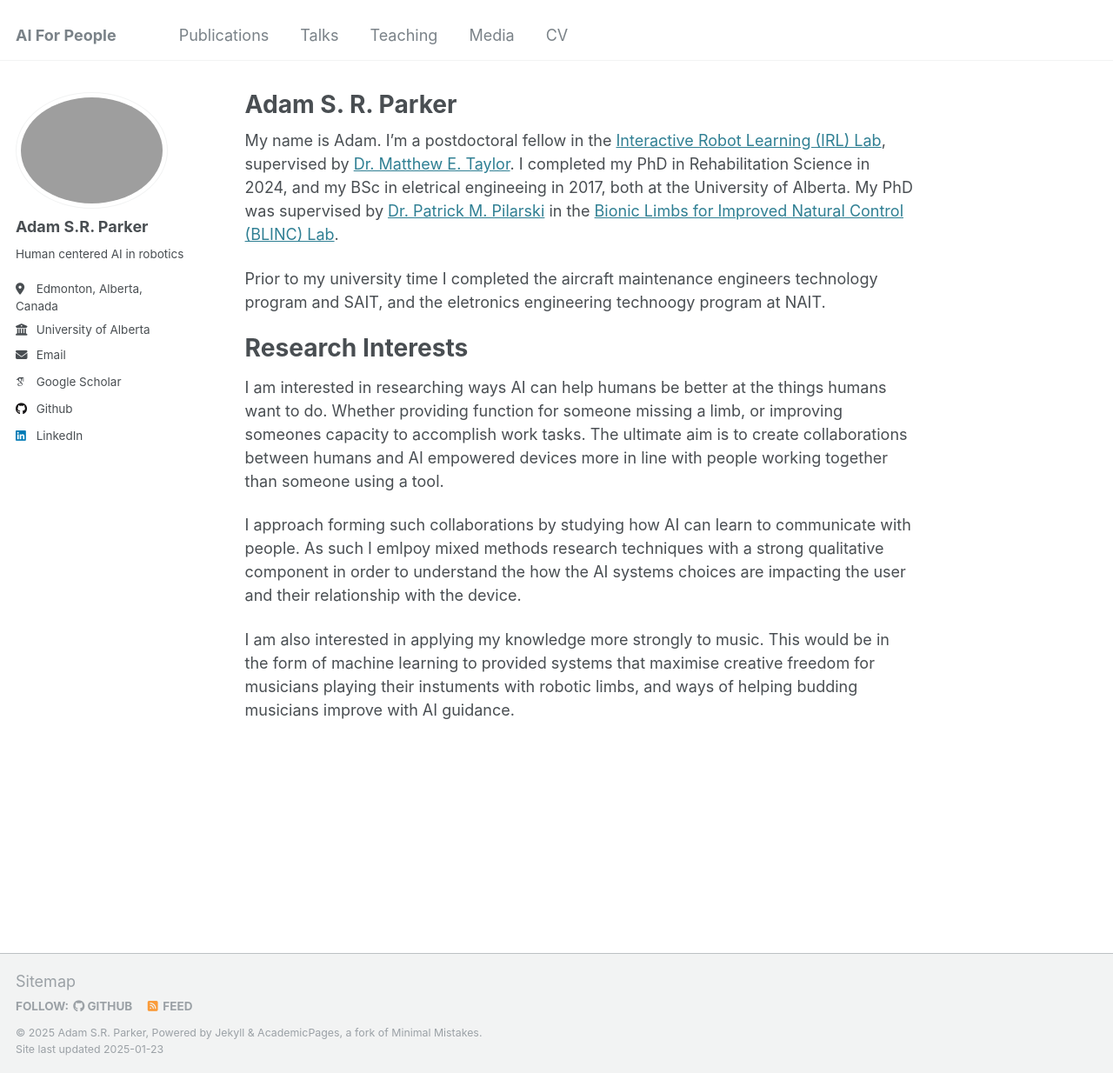
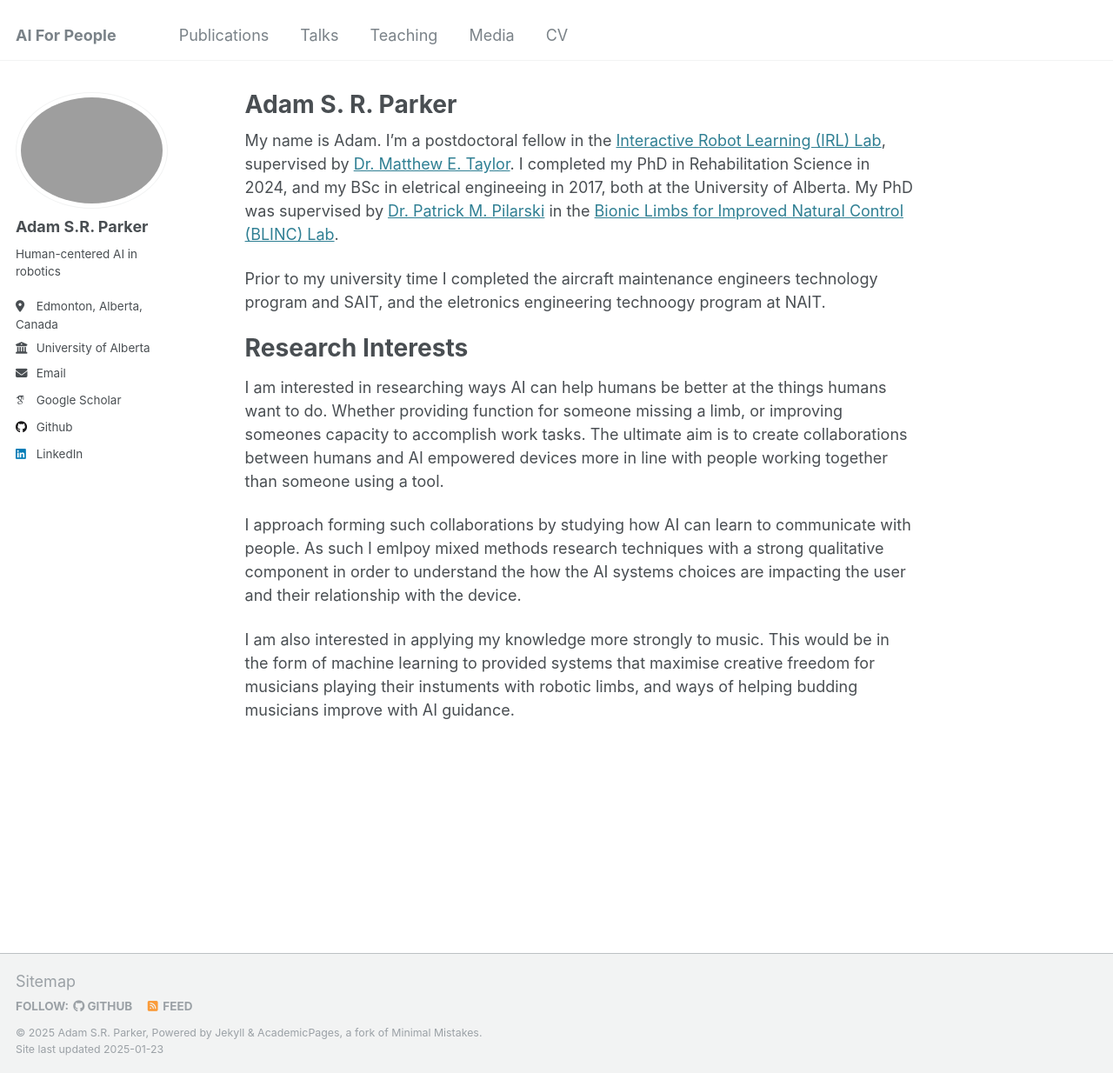
Before and after one commit to asrparker/AdamSRParker, a Jekyll site: the page built from _pages/about.md, in a window 1280 px wide and 1234 px high. Shown: the whole window at 87% size. Built offline with Jekyll 4.4.1, drawn with Linux system fonts in a browser that asks for light colours; some web fonts are replaced.

```diff
--- a/_config.yml
+++ b/_config.yml
@@ -24,7 +24,7 @@ author:
   avatar           : "profile.png"
   name             : "Adam S.R. Parker"
   pronouns         : # example: "she/her"
-  bio              : "Human centered AI in robotics"
+  bio              : "Human-centered AI in robotics"
   location         : "Edmonton, Alberta, <br>Canada"
   employer         : "University of Alberta"
   uri              : # URL
```
